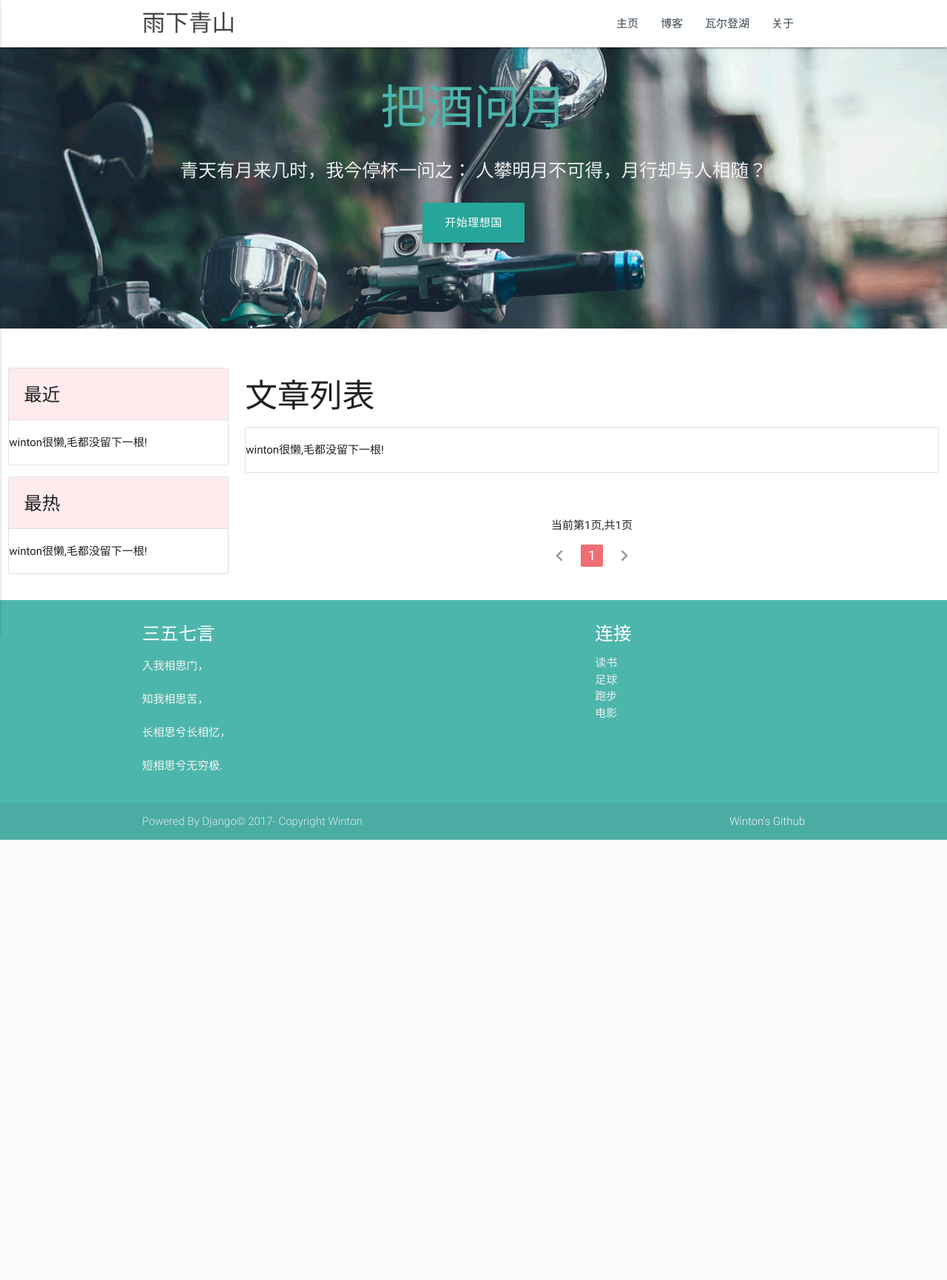
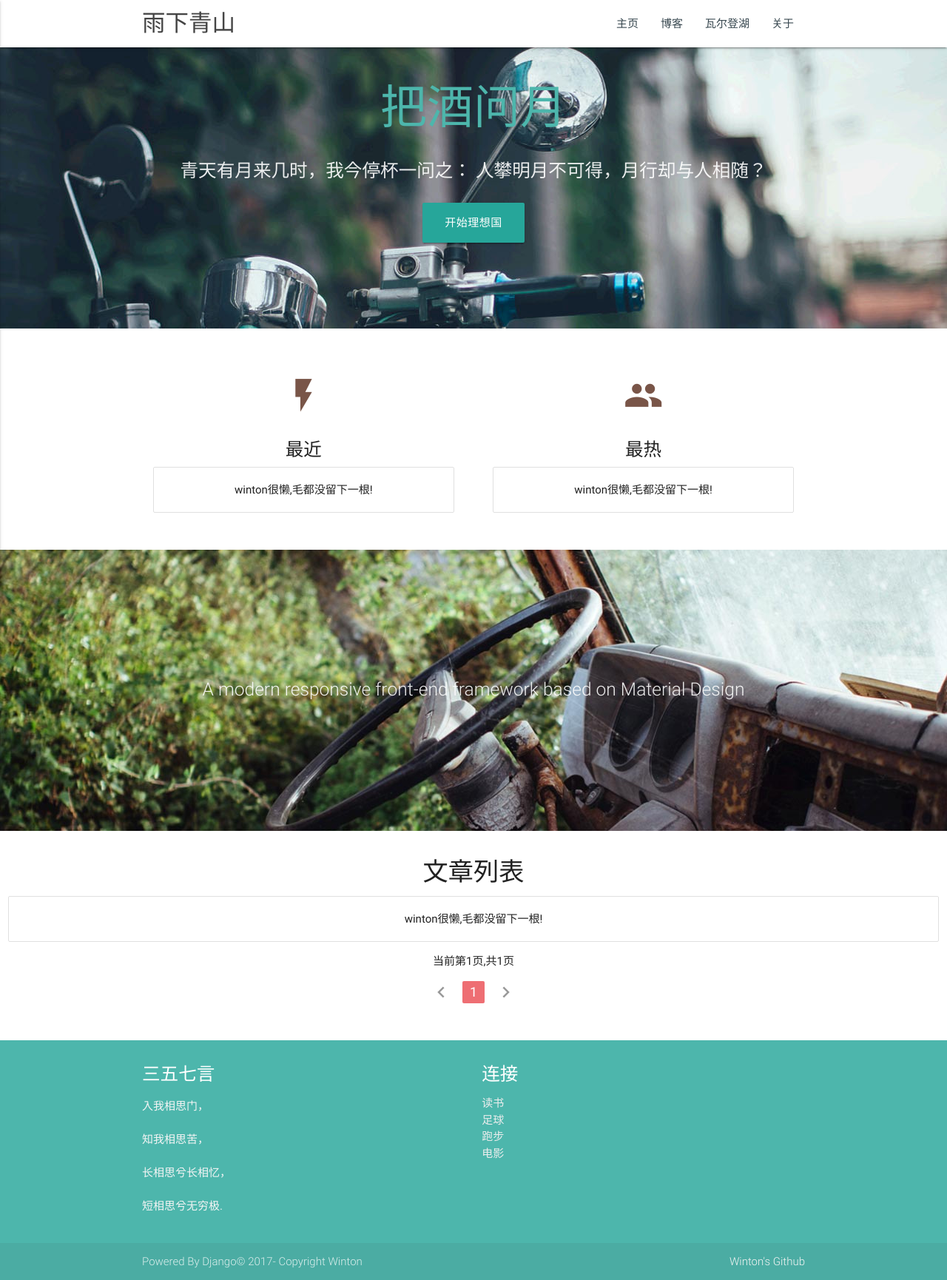
Before and after one commit to wendao7/A-django-blog-application, a Django app: page / in a window 1280 px wide. Shown: the whole page at 74% size. Before the commit the page ends 1135 px from the top, so only its background shows below. Run offline with Django 3.2, Linux system fonts and the light colour scheme; data that the repository does not hold is empty; some libraries are stand-ins or nearby versions.

Commit message:
change the style of the rencent and poplar blogs shows

```diff
--- a/blog/templates/blog/common.html
+++ b/blog/templates/blog/common.html
@@ -4,10 +4,10 @@
     {% load static %}
     <title>{%block page-title%}{% endblock %}</title>
     <meta http-equiv="Content-Type" content="text/html; charset=UTF-8">
+    <meta name="viewport" content="width=device-width, initial-scale=1, maximum-scale=1.0, user-scalable=no"/>
     <link href="http://fonts.googleapis.com/icon?family=Material+Icons" rel="stylesheet">
     <link type="text/css" rel="stylesheet" href={% static "/blog/css/materialize.min.css" %}  media="screen,projection"/>
     <link type="text/css" rel="stylesheet" href={% static "/blog/css/style.css" %}  media="screen,projection"/>
-    <meta name="viewport" content="width=device-width, initial-scale=1.0"/>
     {% block css %}
     {% endblock %}
   </head>
@@ -24,7 +24,10 @@
         </ul>
 
         <ul id="nav-mobile" class="side-nav">
-          <li class="blck-text"><a href="{% url 'blog:index' %}">home</a></li>
+          <li class="blck-text"><a href="{% url 'blog:index' %}">主页</a></li>
+          <li class="blck-text"><a href="{% url 'blog:abstract' %}">博客</a></li>
+          <li class="blck-text"><a href="{% url 'blog:trick' %}">瓦尔登湖</a></li>
+          <li class="blck-text"><a href="{% url 'blog:about' %}">关于</a></li>
         </ul>
         <a href="#" data-activates="nav-mobile" class="button-collapse"><i class="material-icons">menu</i></a>
       </div>
@@ -51,7 +54,6 @@
       <div class="parallax"><img src="{% static '/blog/images/background1.jpg' %}" alt="Unsplashed background img 1"></div>
     </div>
     <br />
-    <br />
 
     {% block detail %}{% endblock %}
     {% block comment %}{% endblock %}
@@ -70,7 +72,7 @@
             <p class="grey-text text-lighten-4">长相思兮长相忆，</p>
             <p class="grey-text text-lighten-4">短相思兮无穷极.</p>
           </div>
-          <div class="col l4 offset-l2 s12">
+          <div class="col l6 s12">
             <h5 class="white-text">连接</h5>
             <ul>
               <li><a class="grey-text text-lighten-3" href="#!">读书</a></li>
--- a/blog/templates/blog/index.html
+++ b/blog/templates/blog/index.html
@@ -1,14 +1,22 @@
 {% extends "blog/common.html" %}
+{% load static %}
 
 {% block page-title%}
   home | winton
 {% endblock %}
 
 {% block side-nav-list %}
+
+  <div class="container">
+    <div class="section">
+
+      <!--   Icon Section   -->
       <div class="row">
-      <div class="col s3">
+        <div class="col s12 m6">
+          <div class="icon-block">
+            <h2 class="center brown-text"><i class="material-icons">flash_on</i></h2>
+            <h5 class="center">最近</h5>
             <ul class="collection with-header">
-          <li class="collection-header red lighten-5"><h5>最近</h5></li>
               {% if latest_blog_list %}
                 {% for blog in latest_blog_list %}
                   {% if blog.publish %}
@@ -24,12 +32,17 @@
                   {% endif %}
                 {% endfor %}
               {% else %}
-            <p>winton很懒,毛都没留下一根!</p>
+                <p class="center">winton很懒,毛都没留下一根!</p>
               {% endif %}
             </ul>
+          </div>
+        </div>
 
+        <div class="col s12 m6">
+          <div class="icon-block">
+            <h2 class="center brown-text"><i class="material-icons">group</i></h2>
+            <h5 class="center">最热</h5>
             <ul class="collection with-header">
-          <li class="collection-header red lighten-5"><h5>最热</h5></li>
               {% if hotest_blog_list %}
                 {% for blog in hotest_blog_list %}
                 {% if blog.publish %}
@@ -45,13 +58,34 @@
                 {% endif %}
                 {% endfor %}
               {% else %}
-            <p>winton很懒,毛都没留下一根!</p>
+                <p class="center">winton很懒,毛都没留下一根!</p>
               {% endif %}
             </ul>
           </div>
+        </div>
+      </div>
 
-      <div class="col s9">
-        <h3>文章列表</h3>
+    </div>
+  </div>
+
+  <div class="parallax-container valign-wrapper">
+    <div class="section no-pad-bot">
+      <div class="">
+        <div class="row center">
+          <h5 class="header col s12 light">A modern responsive front-end framework based on Material Design</h5>
+        </div>
+      </div>
+    </div>
+    <div class="parallax"><img src="{% static '/blog/images/background2.jpg' %}" alt="Unsplashed background img 2"></div>
+  </div>
+
+  <div class="">
+    <div class="section">
+
+      <div class="row">
+        <div class="col s12 center">
+          <h3><i class="mdi-content-send brown-text"></i></h3>
+          <h4>文章列表</h4>
           <div class="collection">
             {% if blogs %}
               {% for blog in blogs %}
@@ -65,12 +99,6 @@
               <p>winton很懒,毛都没留下一根!</p>
             {% endif %}
           </div>
-
-        <br />
-        <br />
-      </div>
-
-
 
           <div class="center-align">
             <span class="blog_footer_tip">
@@ -118,7 +146,10 @@
                 </li>
             </ul>
           </div>
+        </div>
+      </div>
 
+    </div>
   </div>
 {% endblock %}
 
```
Also changed, not shown: blog/static/blog/images/background2.jpg (added). Lines whose indentation alone changed are shown as unchanged.
